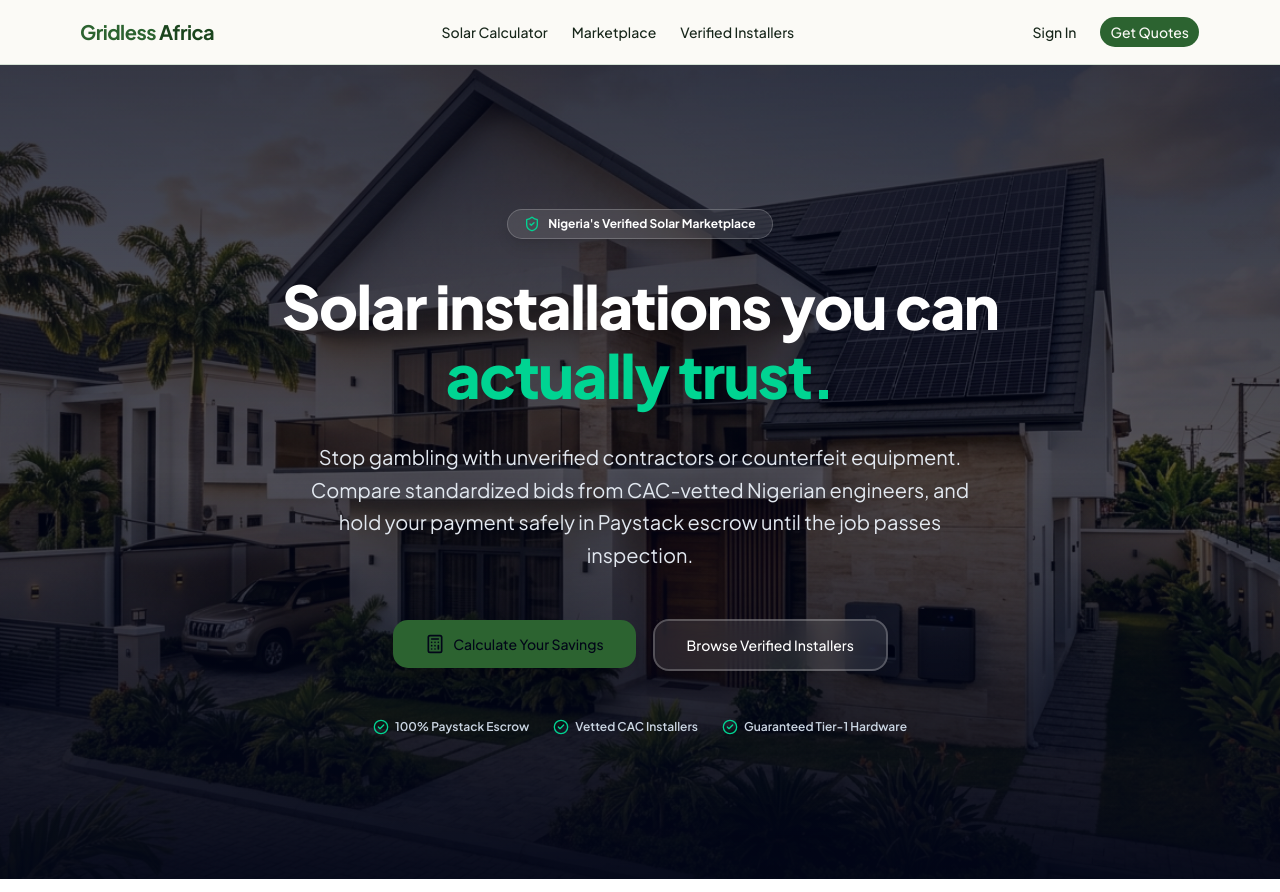
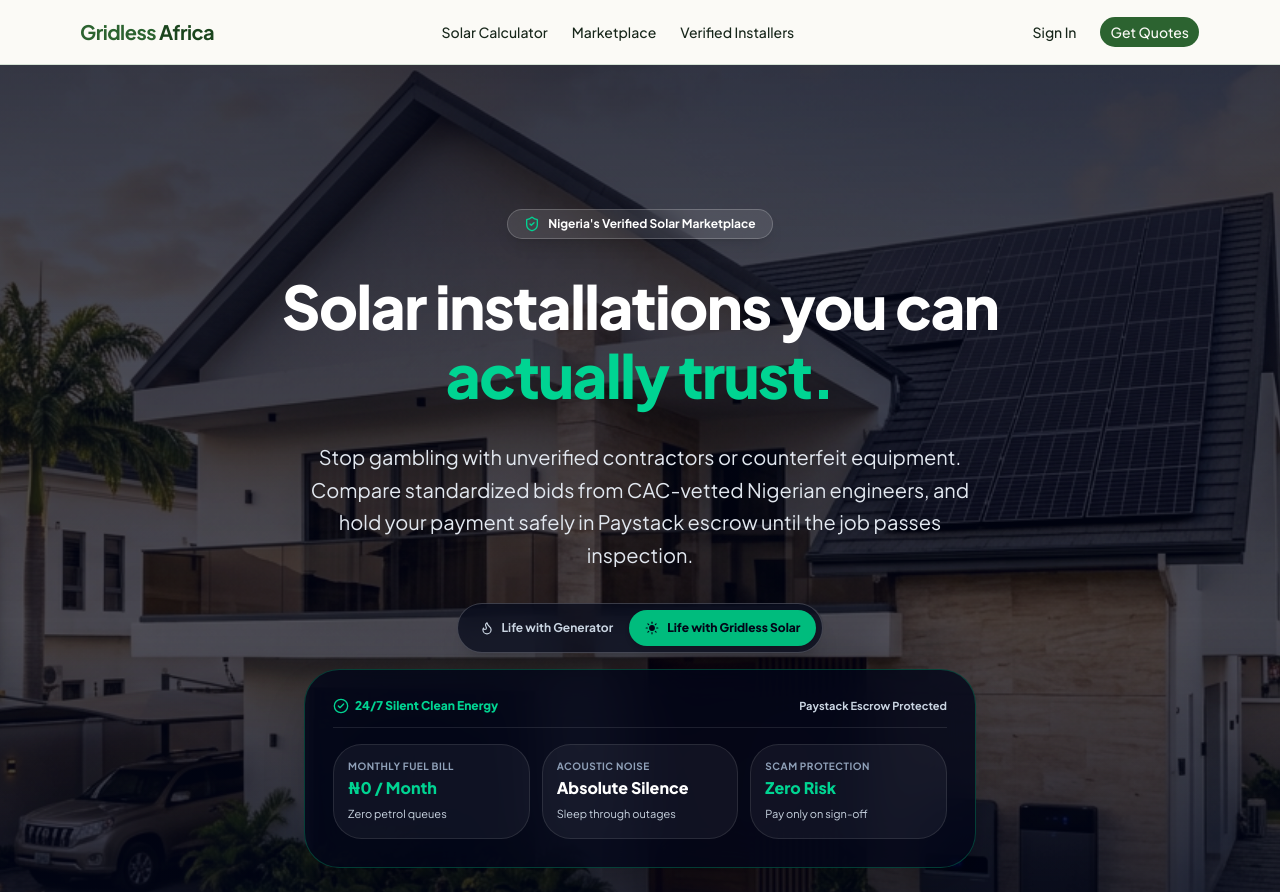
Before and after one commit to Muller5000/gridless-africa, a Next.js app: page / in a window 1280 px wide. Shown: the top 892 px of the page. Built offline with nearby package versions, Linux system fonts and the light colour scheme.

Commit message:
Implement Concept 2: Add interactive Generator vs Gridless Solar reality toggle to the centered hero

```diff
--- a/src/app/(public)/page.tsx
+++ b/src/app/(public)/page.tsx
@@ -4,6 +4,7 @@ import { buttonVariants } from "@/components/ui/button";
 import { ShieldCheck, Calculator, Compass, ChevronRight, CheckCircle2 } from "lucide-react";
 import { InstallerShowcase } from "@/components/installer-showcase";
 import { GeneratorRoiCalculator } from "@/features/calculator/generator-roi-calculator";
+import { HeroRealityToggle } from "@/components/hero-reality-toggle";
 
 export default function LandingPage() {
   return (
@@ -38,6 +39,9 @@ export default function LandingPage() {
             bids from CAC-vetted Nigerian engineers, and hold your payment safely in Paystack escrow
             until the job passes inspection.
           </p>
+
+          {/* Interactive Reality Switcher (Concept 2) */}
+          <HeroRealityToggle />
 
           {/* Centered Action Buttons */}
           <div className="flex flex-col gap-4 pt-4 sm:flex-row sm:justify-center">
--- /dev/null
+++ b/src/components/hero-reality-toggle.tsx
@@ -0,0 +1,121 @@
+"use client";
+
+import React, { useState } from "react";
+import { Flame, Sun, AlertTriangle, CheckCircle2 } from "lucide-react";
+import { cn } from "@/lib/utils";
+
+export function HeroRealityToggle() {
+  const [isSolar, setIsSolar] = useState(true);
+
+  return (
+    <div className="mx-auto w-full max-w-2xl space-y-4">
+      {/* Interactive Switcher Toggle Pills */}
+      <div className="inline-flex rounded-2xl border border-white/20 bg-slate-950/70 p-1.5 shadow-xl backdrop-blur-md">
+        <button
+          type="button"
+          onClick={() => setIsSolar(false)}
+          className={cn(
+            "flex cursor-pointer items-center gap-2 rounded-xl px-4 py-2.5 text-xs font-bold transition-all",
+            !isSolar
+              ? "bg-destructive font-extrabold text-white shadow-md"
+              : "text-slate-300 hover:text-white",
+          )}
+        >
+          <Flame className="size-3.5" />
+          <span>Life with Generator</span>
+        </button>
+        <button
+          type="button"
+          onClick={() => setIsSolar(true)}
+          className={cn(
+            "flex cursor-pointer items-center gap-2 rounded-xl px-4 py-2.5 text-xs font-bold transition-all",
+            isSolar
+              ? "bg-emerald-500 font-black text-slate-950 shadow-md"
+              : "text-slate-300 hover:text-white",
+          )}
+        >
+          <Sun className="size-3.5 fill-current text-slate-950" />
+          <span>Life with Gridless Solar</span>
+        </button>
+      </div>
+
+      {/* Dynamic Content Card */}
+      <div
+        className={cn(
+          "rounded-3xl border p-6 text-left shadow-2xl backdrop-blur-xl transition-all duration-300 sm:p-7",
+          isSolar
+            ? "border-emerald-500/30 bg-slate-950/80 text-white"
+            : "border-destructive/30 bg-slate-950/85 text-white",
+        )}
+      >
+        {isSolar ? (
+          <div className="animate-in fade-in-50 space-y-4 duration-200">
+            <div className="flex items-center justify-between border-b border-white/10 pb-3">
+              <span className="flex items-center gap-1.5 text-xs font-black text-emerald-400">
+                <CheckCircle2 className="size-4" /> 24/7 Silent Clean Energy
+              </span>
+              <span className="text-[11px] font-bold text-slate-300">
+                Paystack Escrow Protected
+              </span>
+            </div>
+            <div className="grid grid-cols-1 gap-3 sm:grid-cols-3">
+              <div className="rounded-2xl border border-white/10 bg-white/5 p-3.5 text-center sm:text-left">
+                <span className="block text-[10px] font-bold tracking-wider text-slate-400 uppercase">
+                  Monthly Fuel Bill
+                </span>
+                <p className="mt-0.5 text-base font-black text-emerald-400">₦0 / Month</p>
+                <span className="text-[11px] text-slate-300">Zero petrol queues</span>
+              </div>
+              <div className="rounded-2xl border border-white/10 bg-white/5 p-3.5 text-center sm:text-left">
+                <span className="block text-[10px] font-bold tracking-wider text-slate-400 uppercase">
+                  Acoustic Noise
+                </span>
+                <p className="mt-0.5 text-base font-black text-white">Absolute Silence</p>
+                <span className="text-[11px] text-slate-300">Sleep through outages</span>
+              </div>
+              <div className="rounded-2xl border border-white/10 bg-white/5 p-3.5 text-center sm:text-left">
+                <span className="block text-[10px] font-bold tracking-wider text-slate-400 uppercase">
+                  Scam Protection
+                </span>
+                <p className="mt-0.5 text-base font-black text-emerald-400">Zero Risk</p>
+                <span className="text-[11px] text-slate-300">Pay only on sign-off</span>
+              </div>
+            </div>
+          </div>
+        ) : (
+          <div className="animate-in fade-in-50 space-y-4 duration-200">
+            <div className="flex items-center justify-between border-b border-white/10 pb-3">
+              <span className="text-destructive flex items-center gap-1.5 text-xs font-black">
+                <AlertTriangle className="size-4" /> Daily Cash Bleed & Noise
+              </span>
+              <span className="text-[11px] font-bold text-slate-300">Unregulated & Unverified</span>
+            </div>
+            <div className="grid grid-cols-1 gap-3 sm:grid-cols-3">
+              <div className="border-destructive/20 bg-destructive/10 rounded-2xl border p-3.5 text-center sm:text-left">
+                <span className="block text-[10px] font-bold tracking-wider text-slate-400 uppercase">
+                  Monthly Fuel Bill
+                </span>
+                <p className="text-destructive mt-0.5 text-base font-black">~₦250k+ / Month</p>
+                <span className="text-[11px] text-slate-300">Volatile pump prices</span>
+              </div>
+              <div className="border-destructive/20 bg-destructive/10 rounded-2xl border p-3.5 text-center sm:text-left">
+                <span className="block text-[10px] font-bold tracking-wider text-slate-400 uppercase">
+                  Acoustic Noise
+                </span>
+                <p className="mt-0.5 text-base font-black text-white">Constant Roar</p>
+                <span className="text-[11px] text-slate-300">Toxic smoke exhaust</span>
+              </div>
+              <div className="border-destructive/20 bg-destructive/10 rounded-2xl border p-3.5 text-center sm:text-left">
+                <span className="block text-[10px] font-bold tracking-wider text-slate-400 uppercase">
+                  Contractor Risk
+                </span>
+                <p className="text-destructive mt-0.5 text-base font-black">Cowboy Installers</p>
+                <span className="text-[11px] text-slate-300">Disappearing deposits</span>
+              </div>
+            </div>
+          </div>
+        )}
+      </div>
+    </div>
+  );
+}
```
